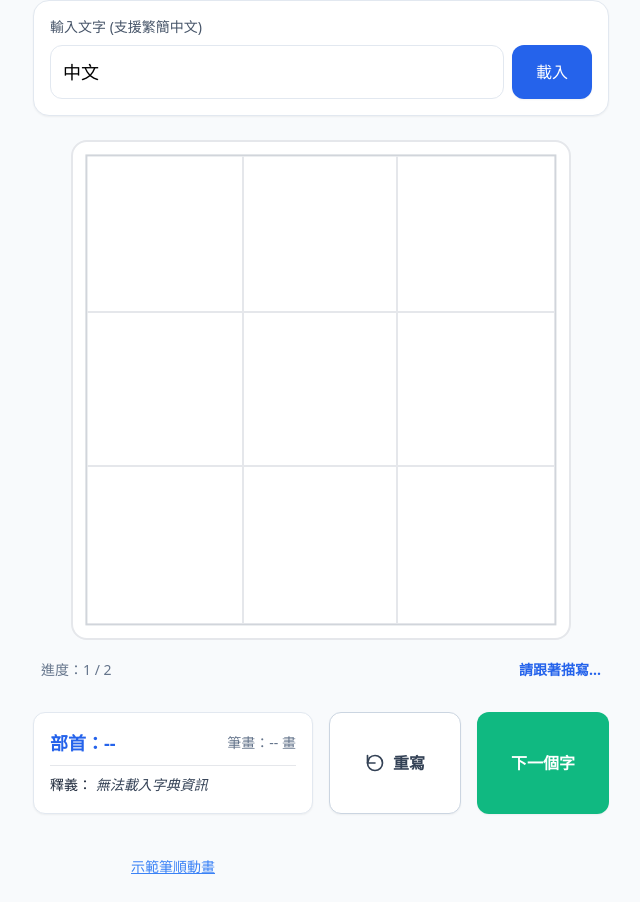
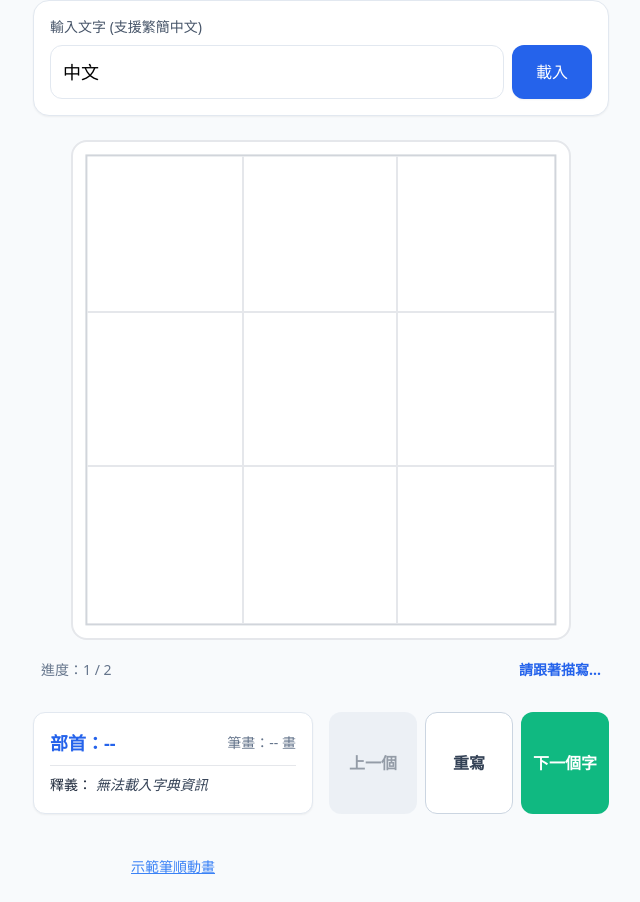
Before and after one commit to koedman107/my-alltrue-site, a plain HTML site: page index.html in a window 1280 px wide. Shown: the part 84-986 px from the top of the page, without its empty margins (319-959 px from the left). Drawn offline with nearby package versions, Linux system fonts and the light colour scheme; no server answers.

Commit message:
Update index.html

```diff
--- a/index.html
+++ b/index.html
@@ -53,15 +53,15 @@
         <span id="char-definition" class="italic">請載入文字...</span>
     </div>
 </div>
-
-<div class="grid grid-cols-2 gap-4 mt-4">
-    <button id="clearBtn" class="bg-white border border-slate-300 text-slate-700 hover:bg-slate-50 font-bold py-3 px-4 rounded-xl transition duration-150 shadow-sm flex items-center justify-center gap-2">
-        <svg xmlns="http://www.w3.org/2000/svg" width="20" height="20" viewBox="0 0 24 24" fill="none" stroke="currentColor" stroke-width="2" stroke-linecap="round" stroke-linejoin="round"><path d="M3 12a9 9 0 1 0 9-9 9.75 9.75 0 0 0-6.74 2.74L3 12"/><path d="M3 3v9h9"/></svg>
+<div class="grid grid-cols-3 gap-2 mt-4">
+    <button id="prevWordBtn" class="bg-slate-200 text-slate-700 font-bold py-3 px-2 rounded-xl disabled:opacity-50">
+        上一個
+    </button>
+    <button id="clearBtn" class="bg-white border border-slate-300 text-slate-700 font-bold py-3 px-2 rounded-xl flex items-center justify-center gap-1">
         重寫
     </button>
-    <button id="nextWordBtn" disabled class="bg-emerald-500 hover:bg-emerald-600 disabled:bg-slate-200 disabled:text-slate-400 disabled:cursor-not-allowed text-white font-bold py-3 px-4 rounded-xl transition duration-150 shadow-sm flex items-center justify-center gap-2">
-        下一個字
-        <svg xmlns="http://www.w3.org/2000/svg" width="20" height="20" viewBox="0 0 24 24" fill="none" stroke="currentColor" stroke-width="2" stroke-linecap="round" stroke-linejoin="round"><path d="M5 12h14"/><path d="m12 5 7 7-7 7"/></svg>
+    <button id="nextWordBtn" class="bg-emerald-500 text-white font-bold py-3 px-2 rounded-xl disabled:bg-slate-200">
+        下一個
     </button>
 </div>
 
```
